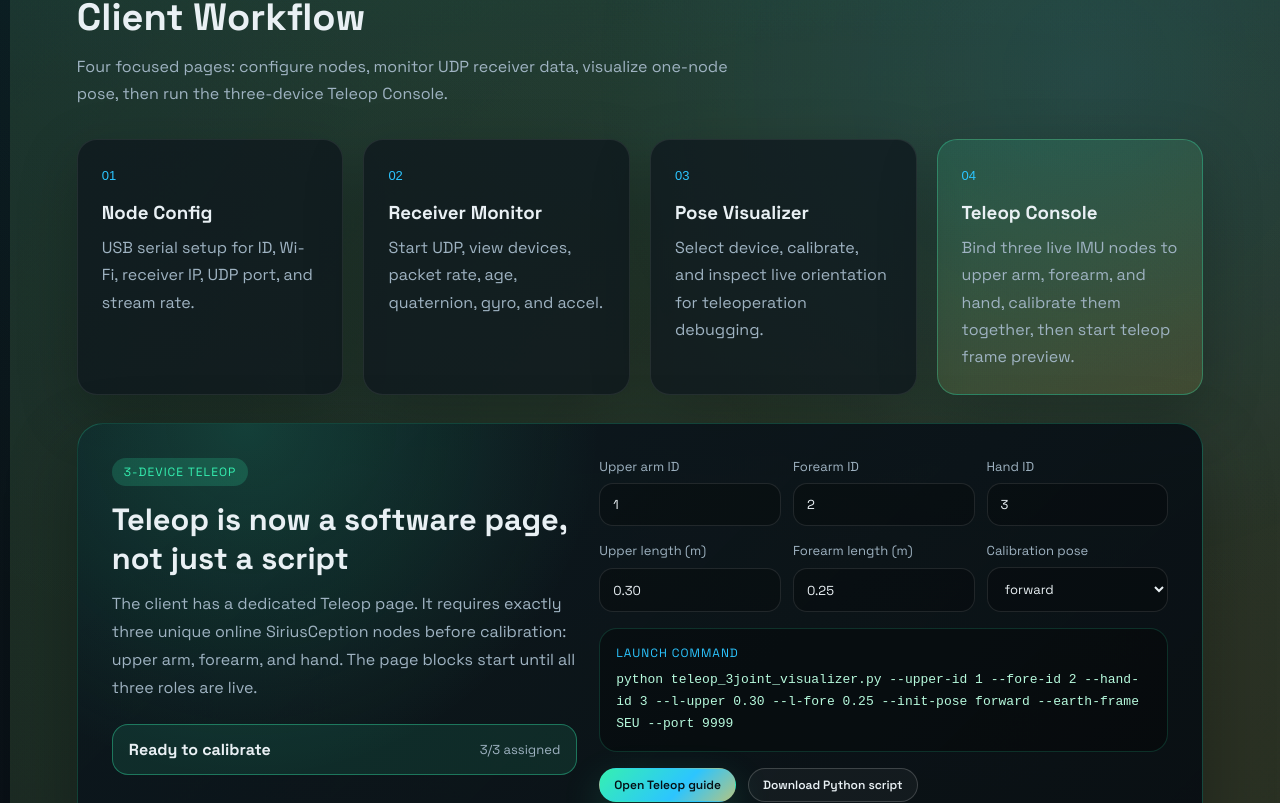
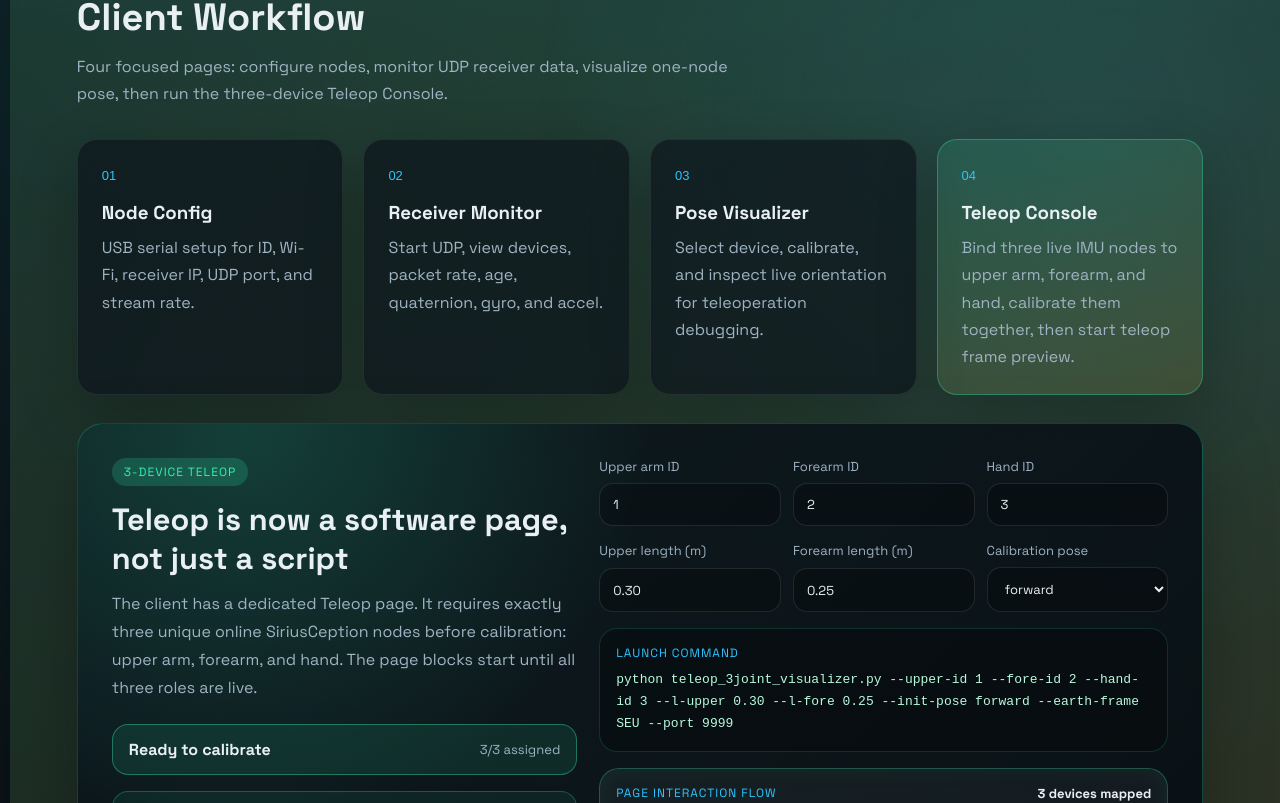
Before and after one commit to Knightsll/SiriusCeption-Web, a Next.js app: page / in a window 1280 px wide. Shown: the part 1997-2800 px from the top of the page. Built offline with nearby package versions, Linux system fonts and the light colour scheme; a web font is replaced by a local one.

Commit message:
Enhance three-device teleop page UX

```diff
--- a/app/globals.css
+++ b/app/globals.css
@@ -216,6 +216,18 @@ button {
 .cta.ghost:hover {
   border-color: rgba(255, 255, 255, 0.35);
   transform: translateY(-2px);
+}
+
+.cta:disabled {
+  cursor: not-allowed;
+  opacity: 0.58;
+  filter: saturate(0.55);
+  transform: none;
+  box-shadow: none;
+}
+
+.cta:disabled:hover {
+  transform: none;
 }
 
 .cta.small {
@@ -1143,6 +1155,65 @@ button {
   font-size: 13px;
 }
 
+.teleop-role-list {
+  display: grid;
+  gap: 10px;
+  margin-top: 16px;
+}
+
+.teleop-role-card {
+  position: relative;
+  display: grid;
+  grid-template-columns: auto 1fr auto;
+  align-items: center;
+  gap: 12px;
+  padding: 12px 14px;
+  border-radius: 16px;
+  border: 1px solid rgba(246, 196, 69, 0.22);
+  background: rgba(255, 255, 255, 0.04);
+}
+
+.teleop-role-card[data-valid="true"] {
+  border-color: rgba(53, 240, 177, 0.26);
+  background: rgba(53, 240, 177, 0.07);
+}
+
+.teleop-role-card .role-dot {
+  width: 10px;
+  height: 10px;
+  border-radius: 50%;
+  background: var(--accent-3);
+  box-shadow: 0 0 18px rgba(246, 196, 69, 0.45);
+}
+
+.teleop-role-card[data-valid="true"] .role-dot {
+  background: var(--accent);
+  box-shadow: 0 0 18px rgba(53, 240, 177, 0.5);
+}
+
+.teleop-role-card strong {
+  display: block;
+  margin-bottom: 2px;
+}
+
+.teleop-role-card p,
+.teleop-role-card em,
+.teleop-role-card small {
+  color: var(--muted);
+  font-size: 12px;
+  line-height: 1.4;
+}
+
+.teleop-role-card em {
+  font-style: normal;
+  color: var(--accent-2);
+}
+
+.teleop-role-card small {
+  grid-column: 2 / 4;
+  color: #ff9c7d;
+}
+
 .teleop-config {
   display: grid;
   gap: 16px;
@@ -1200,6 +1271,110 @@ button {
   color: #b7fadd;
   line-height: 1.7;
   overflow-wrap: anywhere;
+  word-break: normal;
+}
+
+.teleop-preview {
+  padding: 16px;
+  border-radius: 20px;
+  border: 1px solid rgba(255, 255, 255, 0.1);
+  background: rgba(255, 255, 255, 0.045);
+}
+
+.teleop-preview[data-ready="true"] {
+  border-color: rgba(53, 240, 177, 0.28);
+  box-shadow: inset 0 0 24px rgba(53, 240, 177, 0.06);
+}
+
+.teleop-preview-head {
+  display: flex;
+  justify-content: space-between;
+  gap: 12px;
+  margin-bottom: 14px;
+}
+
+.teleop-preview-head span {
+  color: var(--accent-2);
+  font-size: 12px;
+  letter-spacing: 1px;
+  text-transform: uppercase;
+}
+
+.teleop-preview-head strong {
+  color: var(--text);
+  font-size: 13px;
+}
+
+.arm-preview {
+  position: relative;
+  height: 132px;
+  margin: 4px 0 14px;
+  border-radius: 18px;
+  overflow: hidden;
+  background:
+    linear-gradient(rgba(255, 255, 255, 0.04) 1px, transparent 1px),
+    linear-gradient(90deg, rgba(255, 255, 255, 0.04) 1px, transparent 1px),
+    radial-gradient(circle at 30% 35%, rgba(53, 240, 177, 0.16), transparent 34%),
+    rgba(0, 0, 0, 0.28);
+  background-size: 22px 22px, 22px 22px, auto, auto;
+}
+
+.arm-preview .joint {
+  position: absolute;
+  width: 18px;
+  height: 18px;
+  border-radius: 50%;
+  background: var(--accent);
+  border: 3px solid rgba(5, 16, 20, 0.9);
+  box-shadow: 0 0 22px rgba(53, 240, 177, 0.55);
+  z-index: 2;
+}
+
+.arm-preview .shoulder { left: 16%; top: 54%; }
+.arm-preview .elbow { left: 46%; top: 34%; }
+.arm-preview .hand { left: 76%; top: 58%; }
+
+.arm-preview .link {
+  position: absolute;
+  height: 6px;
+  border-radius: 999px;
+  transform-origin: left center;
+  background: linear-gradient(90deg, var(--accent), var(--accent-2));
+  box-shadow: 0 0 18px rgba(44, 197, 255, 0.35);
+}
+
+.arm-preview .link.upper {
+  left: 18%;
+  top: 59%;
+  width: 32%;
+  transform: rotate(-28deg);
+}
+
+.arm-preview .link.fore {
+  left: 48%;
+  top: 40%;
+  width: 33%;
+  transform: rotate(28deg);
+}
+
+.arm-preview .label {
+  position: absolute;
+  color: var(--muted);
+  font-size: 11px;
+  font-weight: 500;
+}
+
+.arm-preview .shoulder-label { left: 11%; top: 73%; }
+.arm-preview .elbow-label { left: 43%; top: 14%; }
+.arm-preview .hand-label { left: 73%; top: 76%; }
+
+.teleop-preview ol {
+  display: grid;
+  gap: 7px;
+  padding-left: 18px;
+  color: var(--muted);
+  font-size: 13px;
+  line-height: 1.5;
 }
 
 .teleop-actions {
--- a/app/page.tsx
+++ b/app/page.tsx
@@ -222,10 +222,21 @@ export default function Home() {
   const [teleopPose, setTeleopPose] = useState("forward");
   const t = useMemo(() => copy[locale], [locale]);
 
-  const assignedTeleopIds = Object.values(teleopIds).filter(Boolean);
+  const assignedTeleopIds = Object.values(teleopIds).map((id) => id.trim()).filter(Boolean);
   const hasThreeTeleopDevices = assignedTeleopIds.length === 3;
+  const duplicateTeleopIds = assignedTeleopIds.filter((id, index) => assignedTeleopIds.indexOf(id) !== index);
   const hasUniqueTeleopDevices = new Set(assignedTeleopIds).size === assignedTeleopIds.length;
   const teleopReady = hasThreeTeleopDevices && hasUniqueTeleopDevices;
+  const teleopBlockReason = !hasThreeTeleopDevices
+    ? (locale === "en" ? "Needs 3 devices" : "需要 3 个设备")
+    : !hasUniqueTeleopDevices
+      ? (locale === "en" ? "Fix duplicate IDs" : "修正重复 ID")
+      : (locale === "en" ? "Ready to calibrate" : "可进入标定");
+  const teleopRoles = [
+    { key: "upper", labelEn: "Upper arm", labelZh: "上臂", id: teleopIds.upper, body: locale === "en" ? "Shoulder → elbow segment" : "肩部 → 肘部骨段" },
+    { key: "fore", labelEn: "Forearm", labelZh: "前臂", id: teleopIds.fore, body: locale === "en" ? "Elbow → wrist segment" : "肘部 → 腕部骨段" },
+    { key: "hand", labelEn: "Hand", labelZh: "手部", id: teleopIds.hand, body: locale === "en" ? "Wrist / hand orientation" : "腕部 / 手部朝向" }
+  ];
   const teleopCommand = `python teleop_3joint_visualizer.py --upper-id ${teleopIds.upper || "<upper>"} --fore-id ${teleopIds.fore || "<fore>"} --hand-id ${teleopIds.hand || "<hand>"} --l-upper ${teleopLengths.upper || "0.30"} --l-fore ${teleopLengths.fore || "0.25"} --init-pose ${teleopPose} --earth-frame SEU --port 9999`;
 
   return (
@@ -430,8 +441,26 @@ export default function Home() {
                 : "客户端已经加入独立 Teleop 页面。进入标定前必须有三个唯一且在线的 SiriusCeption 节点：上臂、前臂、手部；任一角色缺失或 ID 重复都会阻止启动。"}
             </p>
             <div className="teleop-status" data-ready={teleopReady}>
-              <strong>{teleopReady ? (locale === "en" ? "Ready to calibrate" : "可进入标定") : (locale === "en" ? "Needs 3 unique devices" : "需要 3 个唯一设备")}</strong>
+              <strong>{teleopBlockReason}</strong>
               <span>{assignedTeleopIds.length}/3 {locale === "en" ? "assigned" : "已绑定"}</span>
+            </div>
+            <div className="teleop-role-list" aria-label={locale === "en" ? "Required teleop device roles" : "遥操作必需设备角色"}>
+              {teleopRoles.map((role) => {
+                const roleId = role.id.trim();
+                const duplicate = roleId !== "" && duplicateTeleopIds.includes(roleId);
+                const valid = roleId !== "" && !duplicate;
+                return (
+                  <div className="teleop-role-card" data-valid={valid} key={role.key}>
+                    <span className="role-dot" />
+                    <div>
+                      <strong>{locale === "en" ? role.labelEn : role.labelZh}</strong>
+                      <p>{role.body}</p>
+                    </div>
+                    <em>{roleId ? `ID ${roleId}` : (locale === "en" ? "Unassigned" : "未绑定")}</em>
+                    {duplicate && <small>{locale === "en" ? "Duplicate ID" : "ID 重复"}</small>}
+                  </div>
+                );
+              })}
             </div>
           </div>
 
@@ -475,8 +504,33 @@ export default function Home() {
               <code>{teleopCommand}</code>
             </div>
 
+            <div className="teleop-preview" data-ready={teleopReady}>
+              <div className="teleop-preview-head">
+                <span>{locale === "en" ? "Page interaction flow" : "页面交互流程"}</span>
+                <strong>{teleopReady ? (locale === "en" ? "3 devices mapped" : "3 个设备已映射") : teleopBlockReason}</strong>
+              </div>
+              <div className="arm-preview" aria-hidden="true">
+                <span className="joint shoulder" />
+                <span className="joint elbow" />
+                <span className="joint hand" />
+                <span className="link upper" />
+                <span className="link fore" />
+                <b className="label shoulder-label">{locale === "en" ? "upper" : "上臂"}</b>
+                <b className="label elbow-label">{locale === "en" ? "fore" : "前臂"}</b>
+                <b className="label hand-label">{locale === "en" ? "hand" : "手部"}</b>
+              </div>
+              <ol>
+                <li>{locale === "en" ? "Bind upper / forearm / hand IDs" : "绑定上臂 / 前臂 / 手部 ID"}</li>
+                <li>{locale === "en" ? "Verify three unique live nodes in Receiver Monitor" : "在接收端监控确认三个唯一在线节点"}</li>
+                <li>{locale === "en" ? "Calibrate all three together, then start teleop preview" : "三设备同步标定后启动遥操作预览"}</li>
+              </ol>
+            </div>
+
             <div className="teleop-actions">
-              <a className="cta primary small" href="/docs#teleop">
+              <button className="cta primary small" disabled={!teleopReady} type="button">
+                {teleopReady ? (locale === "en" ? "Start Teleop Preview" : "启动遥操作预览") : teleopBlockReason}
+              </button>
+              <a className="cta ghost small" href="/docs#teleop">
                 {locale === "en" ? "Open Teleop guide" : "打开遥操作指南"}
               </a>
               <a className="cta ghost small" href="/software/teleop_3joint_visualizer.py" download>
```
